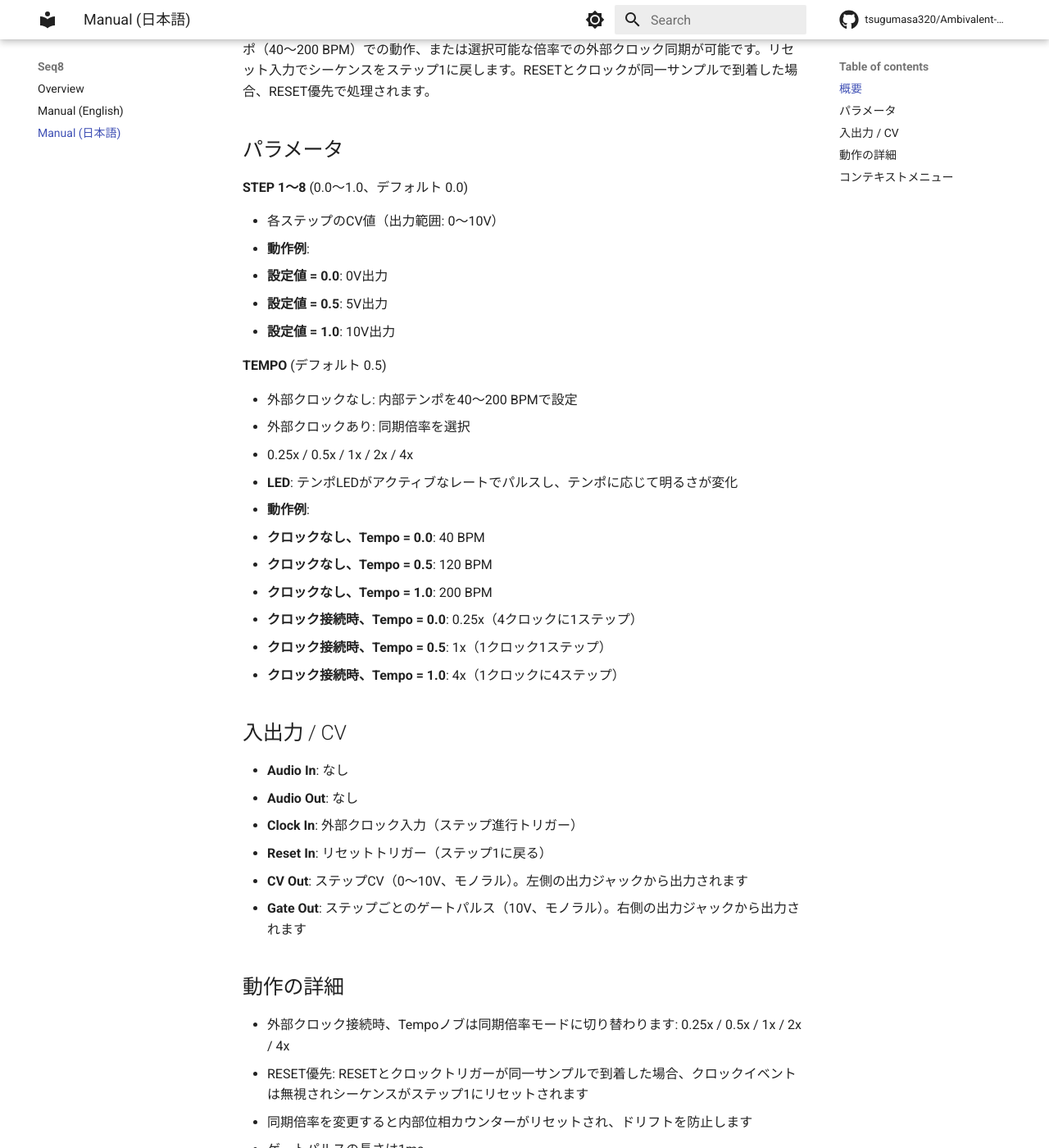
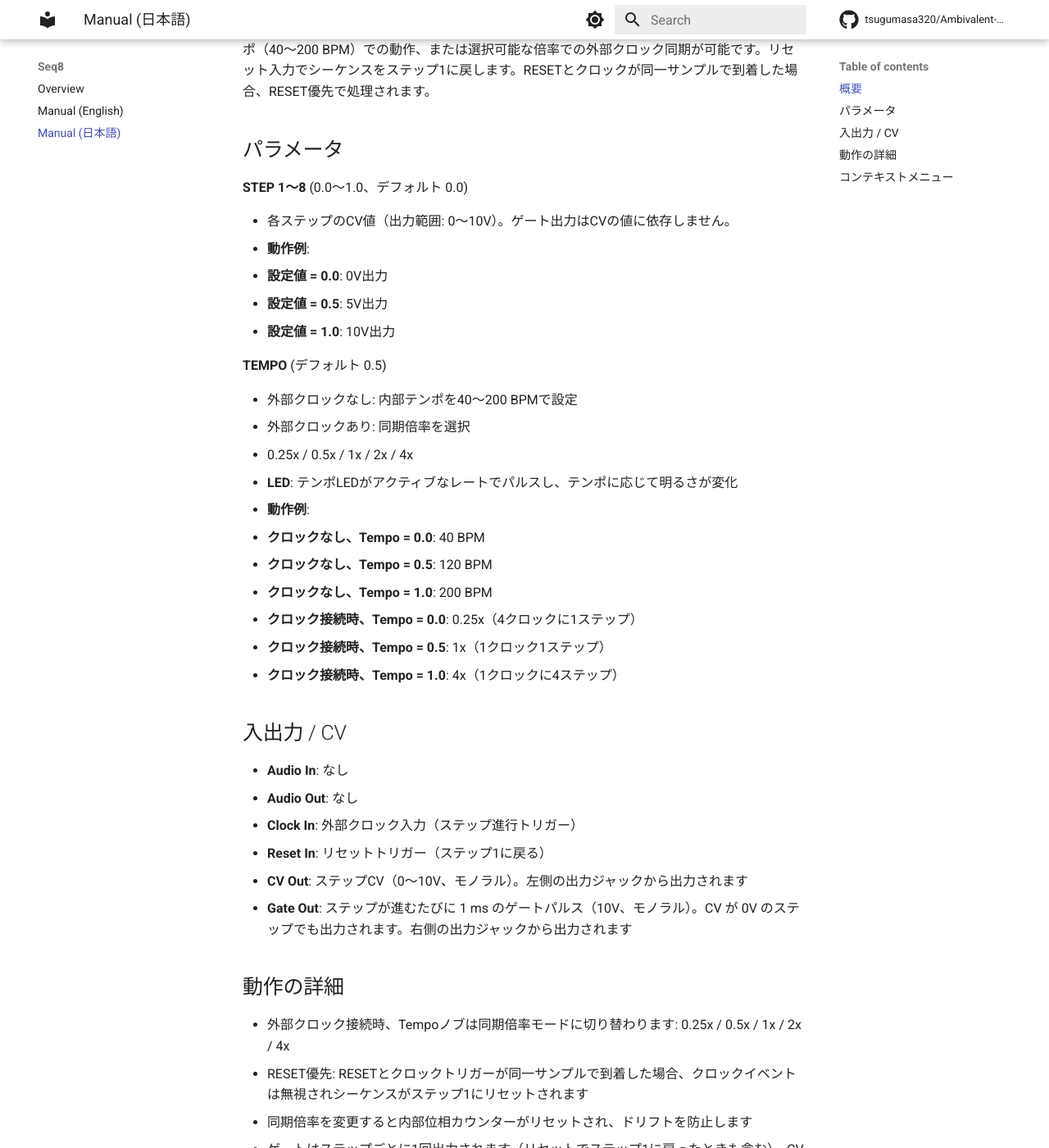
Before and after one commit to tsugumasa320/Ambivalent-Instruments-Manual, an MkDocs documentation site: the page built from docs/seq8/manual_jp.md, in a window 1280 px wide and 1400 px high, scrolled down 363 px. Shown: the whole window at 82% size. Built offline with MkDocs 1.6.1 and Material for MkDocs 9.7.7, drawn with Linux system fonts in a browser that asks for light colours; comment, search, counter and statistics services are not loaded; some of the changed text lies outside the part shown.

Commit message:
Update v2.0.7 docs: Seq8 gate behavior, AutoPan phase
Co-authored-by: Cursor <cursoragent@cursor.com>

```diff
--- a/docs/seq8/manual_jp.md
+++ b/docs/seq8/manual_jp.md
@@ -10,7 +10,7 @@ Seq8は8つのステップを巡回し、各ステップのCV電圧とゲート
 
 **STEP 1〜8** (0.0〜1.0、デフォルト 0.0)
 
-- 各ステップのCV値（出力範囲: 0〜10V）
+- 各ステップのCV値（出力範囲: 0〜10V）。ゲート出力はCVの値に依存しません。
 - **動作例**:
   - **設定値 = 0.0**: 0V出力
   - **設定値 = 0.5**: 5V出力
@@ -37,14 +37,14 @@ Seq8は8つのステップを巡回し、各ステップのCV電圧とゲート
 - **Clock In**: 外部クロック入力（ステップ進行トリガー）
 - **Reset In**: リセットトリガー（ステップ1に戻る）
 - **CV Out**: ステップCV（0〜10V、モノラル）。左側の出力ジャックから出力されます
-- **Gate Out**: ステップごとのゲートパルス（10V、モノラル）。右側の出力ジャックから出力されます
+- **Gate Out**: ステップが進むたびに 1 ms のゲートパルス（10V、モノラル）。CV が 0V のステップでも出力されます。右側の出力ジャックから出力されます
 
 ## 動作の詳細
 
 - 外部クロック接続時、Tempoノブは同期倍率モードに切り替わります: 0.25x / 0.5x / 1x / 2x / 4x
 - RESET優先: RESETとクロックトリガーが同一サンプルで到着した場合、クロックイベントは無視されシーケンスがステップ1にリセットされます
 - 同期倍率を変更すると内部位相カウンターがリセットされ、ドリフトを防止します
-- ゲートパルスの長さは1ms
+- ゲートはステップごとに1回出力されます（リセットでステップ1に戻ったときも含む）。CVの高低とは無関係です。パルス幅は1 msです。
 
 ## コンテキストメニュー
 
```
Also changed, not shown: docs/changelog.md (+4 -1 lines), docs/seq8/manual.md (+3 -3 lines).
